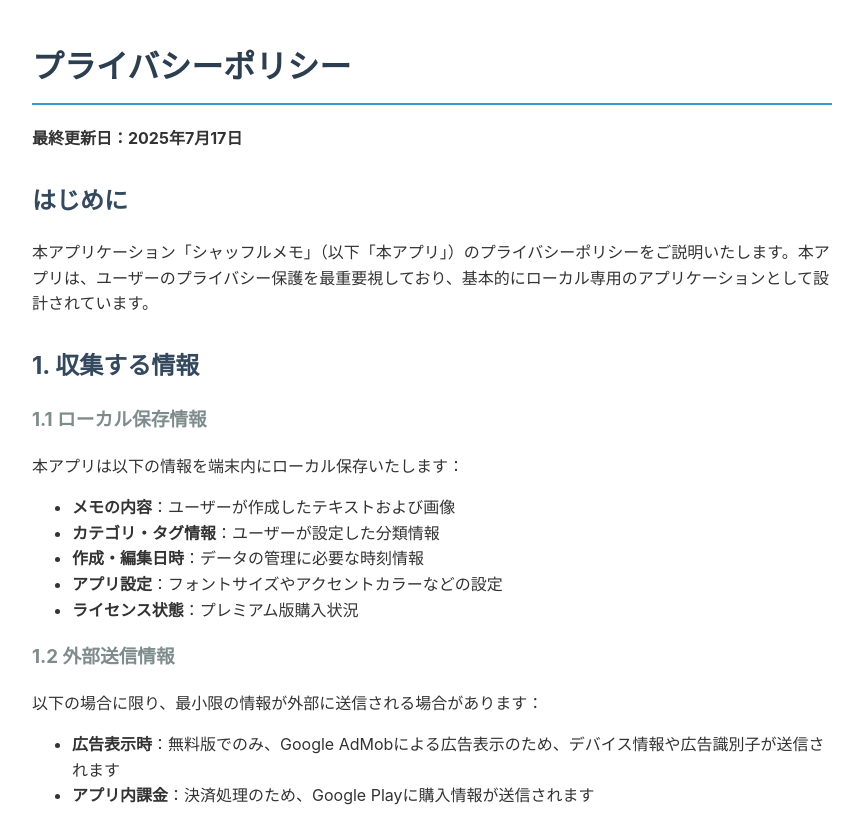
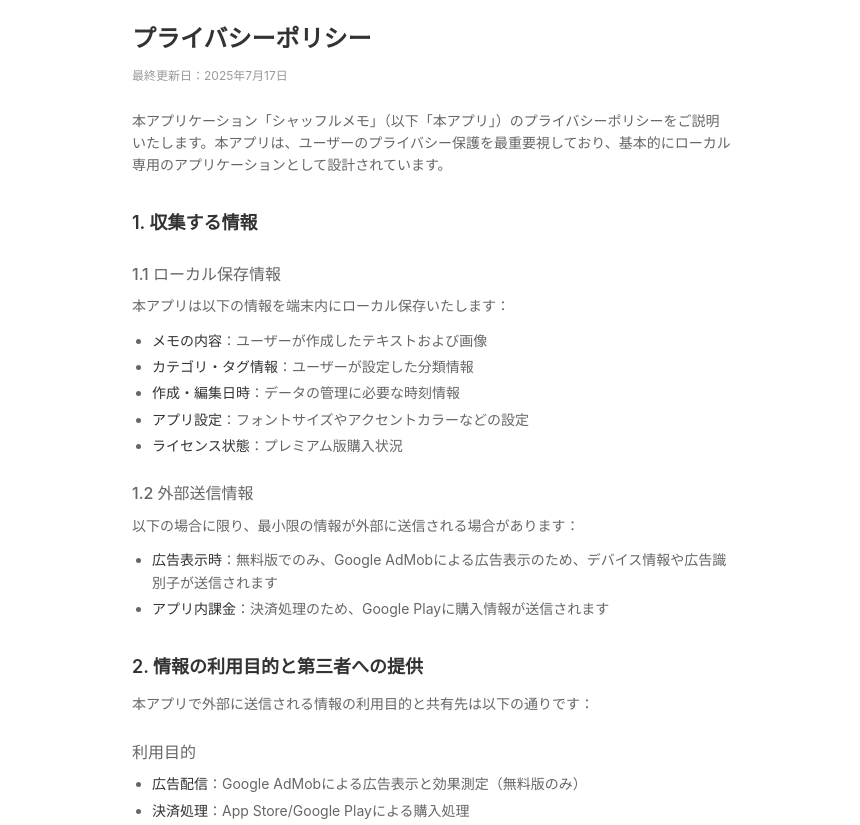
Before and after one commit to matenzakura/shufflememo, a plain HTML site: page privacypolicy.html in a window 1280 px wide. Shown: the top 825 px of the page, without its empty margins (208-1068 px from the left). Drawn offline with Linux system fonts and the light colour scheme.

Commit message:
Update privacypolicy.html

```diff
--- a/privacypolicy.html
+++ b/privacypolicy.html
@@ -5,26 +5,118 @@
     <meta name="viewport" content="width=device-width, initial-scale=1.0">
     <title>プライバシーポリシー - シャッフルメモ</title>
     <style>
+        * {
+            margin: 0;
+            padding: 0;
+            box-sizing: border-box;
+        }
+
         body {
             font-family: -apple-system, BlinkMacSystemFont, 'Segoe UI', Roboto, sans-serif;
             line-height: 1.6;
-            max-width: 800px;
+            color: #333;
+            background-color: #ffffff;
+            padding: 20px;
+        }
+
+        .container {
+            max-width: 600px;
             margin: 0 auto;
-            padding: 20px;
+        }
+
+        h1 {
+            font-size: 24px;
+            font-weight: 600;
             color: #333;
+            margin-bottom: 8px;
         }
-        h1 { color: #2c3e50; border-bottom: 2px solid #3498db; padding-bottom: 10px; }
-        h2 { color: #34495e; margin-top: 30px; }
-        h3 { color: #7f8c8d; }
-        .contact { background: #f8f9fa; padding: 20px; border-radius: 8px; margin: 20px 0; }
-        .highlight { background: #fff3cd; padding: 15px; border-radius: 5px; margin: 10px 0; }
+
+        h2 {
+            font-size: 18px;
+            font-weight: 600;
+            color: #333;
+            margin-top: 32px;
+            margin-bottom: 12px;
+        }
+
+        h3 {
+            font-size: 16px;
+            font-weight: 500;
+            color: #666;
+            margin-top: 24px;
+            margin-bottom: 8px;
+        }
+
+        p {
+            font-size: 14px;
+            color: #666;
+            margin-bottom: 12px;
+        }
+
+        ul {
+            margin-bottom: 16px;
+            padding-left: 20px;
+        }
+
+        li {
+            font-size: 14px;
+            color: #666;
+            margin-bottom: 4px;
+        }
+
+        strong {
+            color: #333;
+            font-weight: 500;
+        }
+
+        .contact {
+            background: #f8f9fa;
+            padding: 16px;
+            border-radius: 8px;
+            margin: 24px 0;
+        }
+
+        .highlight {
+            background: #f8f9fa;
+            padding: 16px;
+            border-radius: 8px;
+            margin: 16px 0;
+        }
+
+        a {
+            color: #007AFF;
+            text-decoration: none;
+        }
+
+        a:hover {
+            text-decoration: underline;
+        }
+
+        hr {
+            border: none;
+            border-top: 1px solid #e5e5e5;
+            margin: 32px 0;
+        }
+
+        .footer {
+            text-align: center;
+            color: #999;
+            font-size: 12px;
+            margin-top: 32px;
+        }
+
+        .date {
+            color: #999;
+            font-size: 12px;
+            margin-bottom: 24px;
+        }
     </style>
 </head>
 <body>
+    <div class="container">
         <h1>プライバシーポリシー</h1>
-    <p><strong>最終更新日：2025年7月17日</strong></p>
+        <div class="date">最終更新日：2025年7月17日</div>
 
-    <h2>はじめに</h2>
         <p>本アプリケーション「シャッフルメモ」（以下「本アプリ」）のプライバシーポリシーをご説明いたします。本アプリは、ユーザーのプライバシー保護を最重要視しており、基本的にローカル専用のアプリケーションとして設計されています。</p>
 
         <h2>1. 収集する情報</h2>
@@ -176,6 +268,9 @@
         </div>
 
         <hr>
-    <p><em>このプライバシーポリシーは、日本の個人情報保護法に準拠しています。</em></p>
+        <div class="footer">
+            <p>このプライバシーポリシーは、日本の個人情報保護法に準拠しています。</p>
+        </div>
+    </div>
 </body>
 </html>
```
Lines whose indentation alone changed are shown as unchanged.
